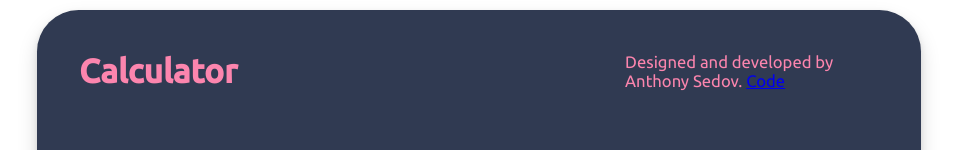
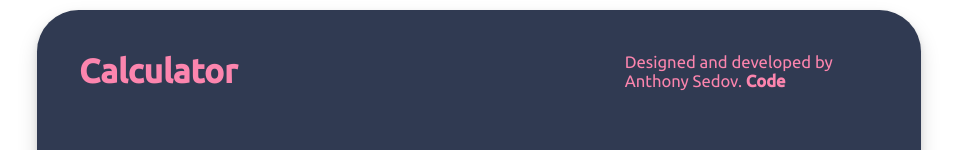
Before and after one commit to ansmtz/react-calculator, a React (Create React App) app: page / in a window 1280 px wide. Shown: the top 150 px of the page, without its empty margins (161-1118 px from the left). Built offline with nearby package versions, Linux system fonts and the light colour scheme.

Commit message:
ClassName Fixed

```diff
--- a/src/Components/Calculator/Calculator.js
+++ b/src/Components/Calculator/Calculator.js
@@ -18,7 +18,7 @@ export default function Calculator() {
         <span>
           Designed and developed by Anthony Sedov.{" "}
           <a
-            className="classes.Link"
+            className={classes.Link}
             href="https://github.com/ansmtz/react-calculator"
           >
             Code
```
